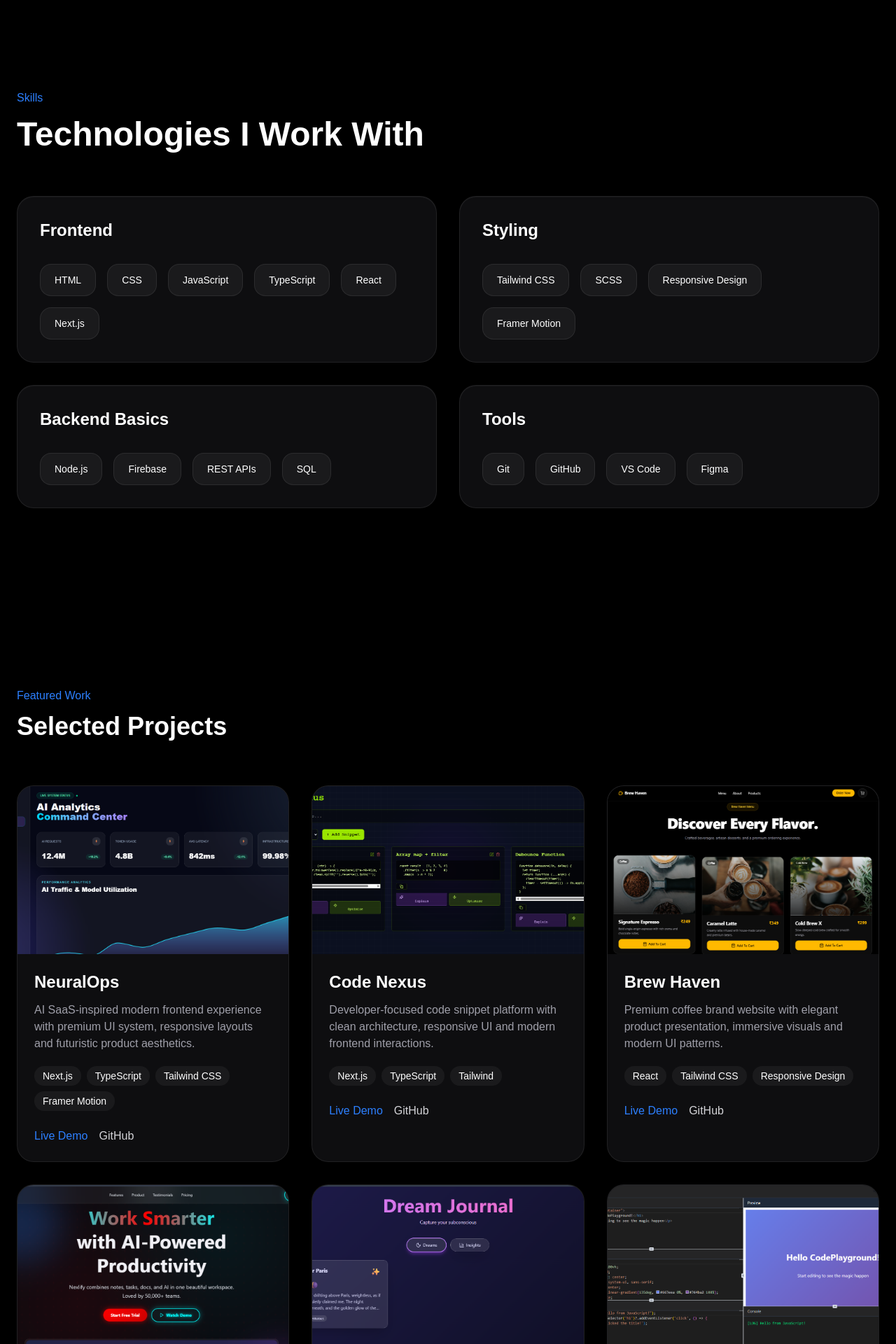
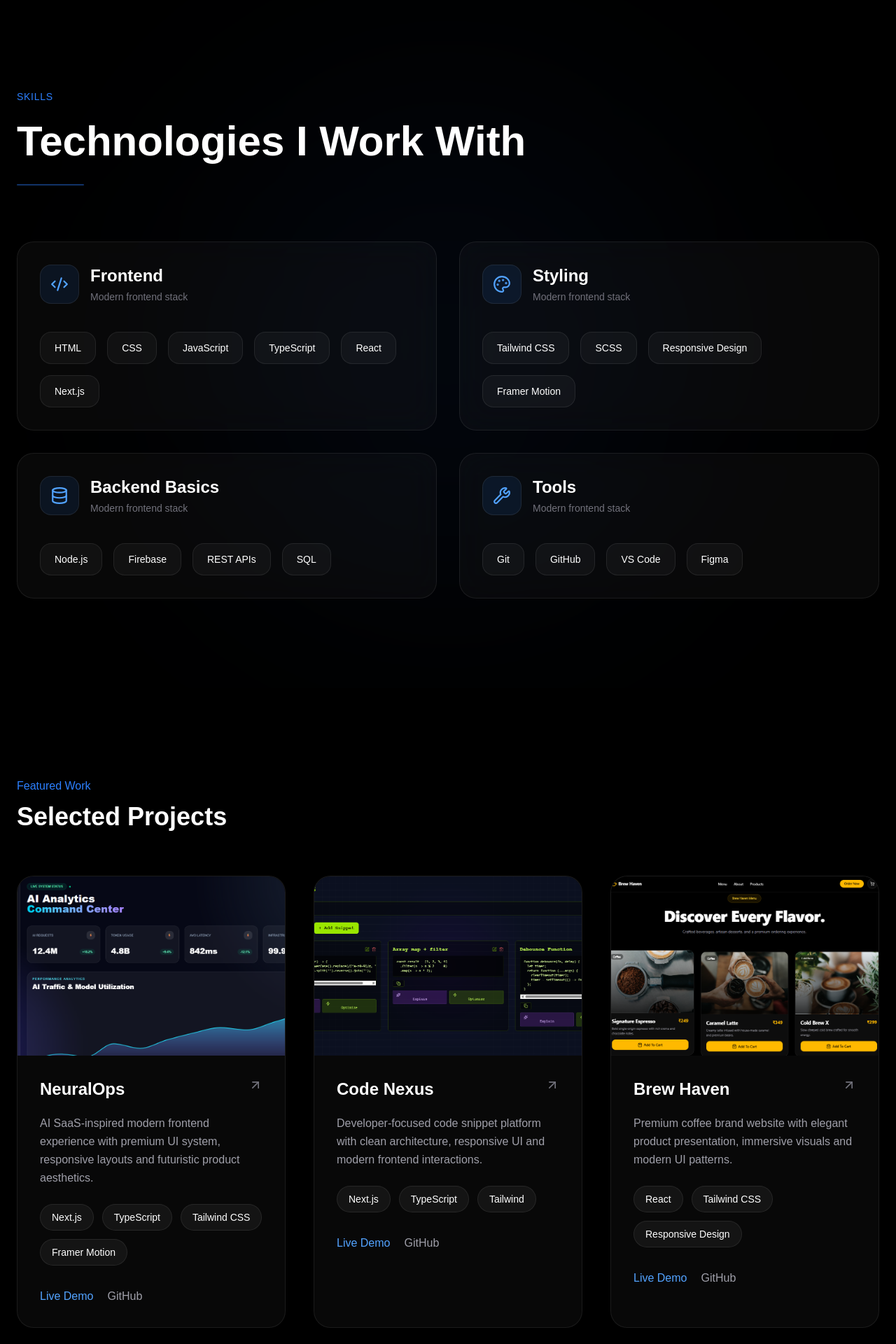
Before and after one commit to ShikhaGond/shikha-portfolio, a Next.js app: page / in a window 1280 px wide. Shown: the part 1540-3460 px from the top of the page at 70% size. Built offline with nearby package versions, Linux system fonts and the light colour scheme.

Commit message:
feat: enhance Projects and Skills sections with improved layout and animations

```diff
--- a/src/components/sections/projects.tsx
+++ b/src/components/sections/projects.tsx
@@ -20,7 +20,7 @@
           </h2>
         </div>
 
-        <div className="grid md:grid-cols-2 xl:grid-cols-3 gap-8">
+        <div className="grid md:grid-cols-2 xl:grid-cols-3 gap-10">
           {projects.map((project) => (
             <ProjectCard
               key={project.title}
--- a/src/components/sections/skills.tsx
+++ b/src/components/sections/skills.tsx
@@ -1,6 +1,19 @@
+"use client";
+
+import {
+  Code2,
+  Palette,
+  Database,
+  Wrench,
+} from "lucide-react";
+
+import { motion } from "framer-motion";
+
 const skillCategories = [
   {
     title: "Frontend",
+    icon: Code2,
+
     skills: [
       "HTML",
       "CSS",
@@ -13,6 +26,8 @@
 
   {
     title: "Styling",
+    icon: Palette,
+
     skills: [
       "Tailwind CSS",
       "SCSS",
@@ -23,6 +38,8 @@
 
   {
     title: "Backend Basics",
+    icon: Database,
+
     skills: [
       "Node.js",
       "Firebase",
@@ -33,6 +50,8 @@
 
   {
     title: "Tools",
+    icon: Wrench,
+
     skills: [
       "Git",
       "GitHub",
@@ -46,47 +65,131 @@
   return (
     <section
       id="skills"
-      className="py-32 bg-black text-white"
+      className="relative py-32 bg-black text-white overflow-hidden"
     >
-      <div className="max-w-7xl mx-auto px-6">
 
-        <p className="text-blue-500 mb-4">
+      {/* Background Glow */}
+
+      <div className="absolute top-1/2 left-1/2 -translate-x-1/2 -translate-y-1/2 w-[700px] h-[700px] bg-blue-500/5 blur-[140px] rounded-full" />
+
+      <div className="max-w-7xl mx-auto px-6 relative z-10">
+
+        {/* Heading */}
+
+        <motion.div
+          initial={{
+            opacity: 0,
+            y: 30,
+          }}
+          whileInView={{
+            opacity: 1,
+            y: 0,
+          }}
+          viewport={{
+            once: true,
+          }}
+          transition={{
+            duration: 0.6,
+          }}
+          className="mb-20"
+        >
+
+          <p className="text-blue-500 mb-4 tracking-wider uppercase text-sm">
             Skills
           </p>
 
-        <h2 className="text-5xl font-bold mb-16">
+          <h2 className="text-5xl md:text-6xl font-bold leading-tight">
             Technologies I Work With
           </h2>
 
+          <div className="w-24 h-[2px] bg-blue-500/40 rounded-full mt-6" />
+
+        </motion.div>
+
+        {/* Grid */}
+
         <div className="grid md:grid-cols-2 gap-8">
 
-          {skillCategories.map((category) => (
-            <div
+          {skillCategories.map((category, index) => {
+            const Icon = category.icon;
+
+            return (
+              <motion.div
                 key={category.title}
-              className="glass rounded-3xl p-8"
+                initial={{
+                  opacity: 0,
+                  y: 40,
+                }}
+                whileInView={{
+                  opacity: 1,
+                  y: 0,
+                }}
+                viewport={{
+                  once: true,
+                }}
+                transition={{
+                  delay: index * 0.1,
+                  duration: 0.6,
+                }}
+                whileHover={{
+                  y: -8,
+                }}
+                className="group relative overflow-hidden rounded-3xl border border-white/10 bg-white/[0.03] backdrop-blur-xl p-8"
               >
 
-              <h3 className="text-2xl font-semibold mb-8">
+                {/* Hover Glow */}
+
+                <div className="absolute inset-0 opacity-0 group-hover:opacity-100 transition-opacity duration-500 bg-blue-500/5" />
+
+                {/* Header */}
+
+                <div className="relative flex items-center gap-4 mb-10">
+
+                  <div className="w-14 h-14 rounded-2xl bg-blue-500/10 border border-blue-500/20 flex items-center justify-center">
+
+                    <Icon
+                      size={26}
+                      className="text-blue-400"
+                    />
+
+                  </div>
+
+                  <div>
+
+                    <h3 className="text-2xl font-semibold">
                       {category.title}
                     </h3>
+
+                    <p className="text-zinc-500 text-sm mt-1">
+                      Modern frontend stack
+                    </p>
+
+                  </div>
+
+                </div>
+
+                {/* Skills */}
 
                 <div className="flex flex-wrap gap-4">
 
                   {category.skills.map((skill) => (
                     <div
                       key={skill}
-                    className="px-5 py-3 rounded-2xl bg-white/5 border border-white/10"
+                      className="px-5 py-3 rounded-2xl border border-white/10 bg-white/[0.04] hover:border-blue-500/30 hover:bg-blue-500/10 transition-all duration-300"
                     >
+
                       <p className="text-sm font-medium">
                         {skill}
                       </p>
+
                     </div>
                   ))}
 
                 </div>
 
-            </div>
-          ))}
+              </motion.div>
+            );
+          })}
 
         </div>
 
--- a/src/components/shared/project-card.tsx
+++ b/src/components/shared/project-card.tsx
@@ -3,6 +3,8 @@
 import Image from "next/image";
 
 import { motion } from "framer-motion";
+
+import { ArrowUpRight } from "lucide-react";
 
 import { Project } from "@/src/types/project";
 
@@ -17,48 +19,75 @@
     <motion.div
       whileHover={{
         y: -10,
-  scale: 1.02,
       }}
-      className="glass rounded-3xl overflow-hidden"
+      transition={{
+        duration: 0.3,
+      }}
+      className="group relative overflow-hidden rounded-3xl border border-white/10 bg-white/[0.03] backdrop-blur-xl"
     >
-      <div className="relative h-60">
+
+      {/* Glow */}
+
+      <div className="absolute inset-0 opacity-0 group-hover:opacity-100 transition-opacity duration-500 bg-blue-500/5 pointer-events-none" />
+
+      {/* Image */}
+
+      <div className="relative h-64 overflow-hidden">
 
         <Image
           src={project.image}
           alt={project.title}
           fill
-  sizes="(max-width: 768px) 100vw, (max-width: 1200px) 50vw, 33vw"
-  className="object-cover"
+          sizes="(max-width: 768px) 100vw, 50vw"
+          className="object-cover transition-transform duration-700 group-hover:scale-105"
         />
+
       </div>
 
-      <div className="p-6">
+      {/* Content */}
 
-        <h3 className="text-2xl font-semibold mb-3">
+      <div className="relative p-8">
+
+        <div className="flex items-start justify-between mb-5">
+
+          <h3 className="text-2xl font-semibold">
             {project.title}
           </h3>
 
-        <p className="text-zinc-400 mb-5">
+          <ArrowUpRight
+            size={20}
+            className="text-zinc-500 group-hover:text-blue-400 transition-colors"
+          />
+
+        </div>
+
+        <p className="text-zinc-400 leading-relaxed mb-6">
           {project.description}
         </p>
 
-        <div className="flex flex-wrap gap-2 mb-6">
+        {/* Tech */}
+
+        <div className="flex flex-wrap gap-3 mb-8">
+
           {project.tech.map((item) => (
             <span
               key={item}
-              className="px-3 py-1 rounded-full bg-white/5 text-sm"
+              className="px-4 py-2 rounded-full text-sm bg-white/5 border border-white/10"
             >
               {item}
             </span>
           ))}
+
         </div>
 
-        <div className="flex gap-4">
+        {/* Buttons */}
+
+        <div className="flex items-center gap-5">
 
           <a
             href={project.live}
             target="_blank"
-            className="text-blue-500"
+            className="text-blue-400 hover:text-blue-300 transition-colors"
           >
             Live Demo
           </a>
@@ -66,12 +95,15 @@
           <a
             href={project.github}
             target="_blank"
-            className="text-zinc-300"
+            className="text-zinc-400 hover:text-white transition-colors"
           >
             GitHub
           </a>
+
         </div>
+
       </div>
+
     </motion.div>
   );
 }
```
Lines whose indentation alone changed are shown as unchanged.
